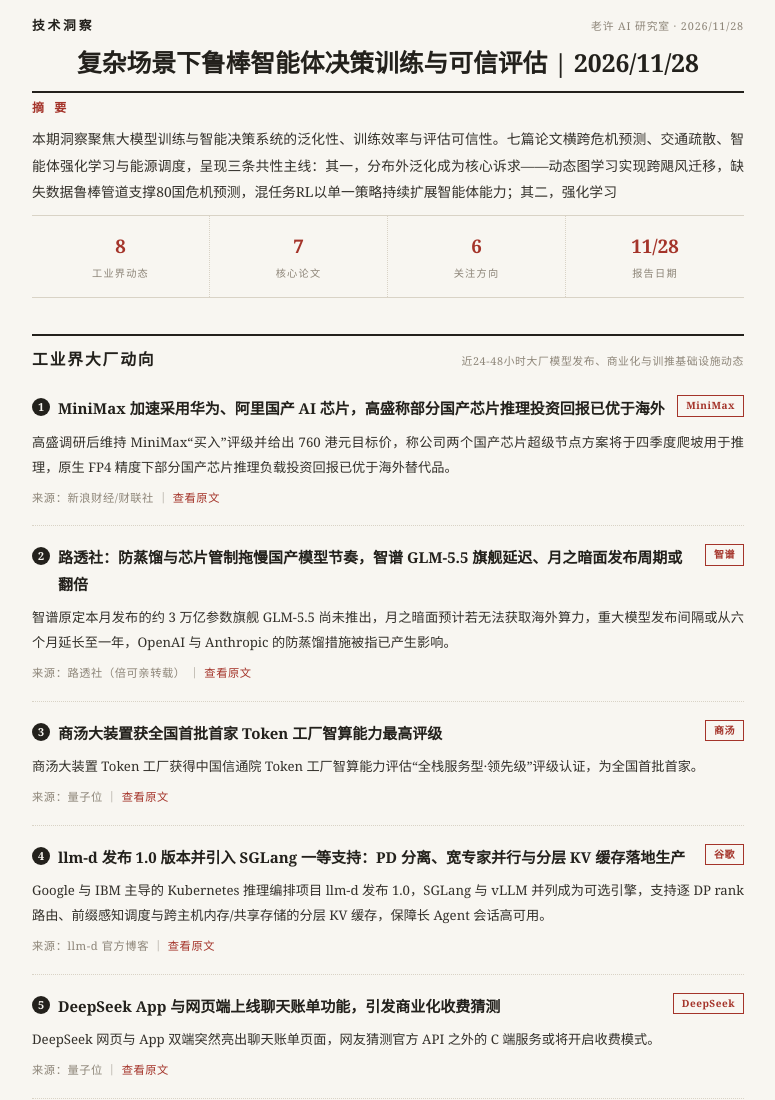
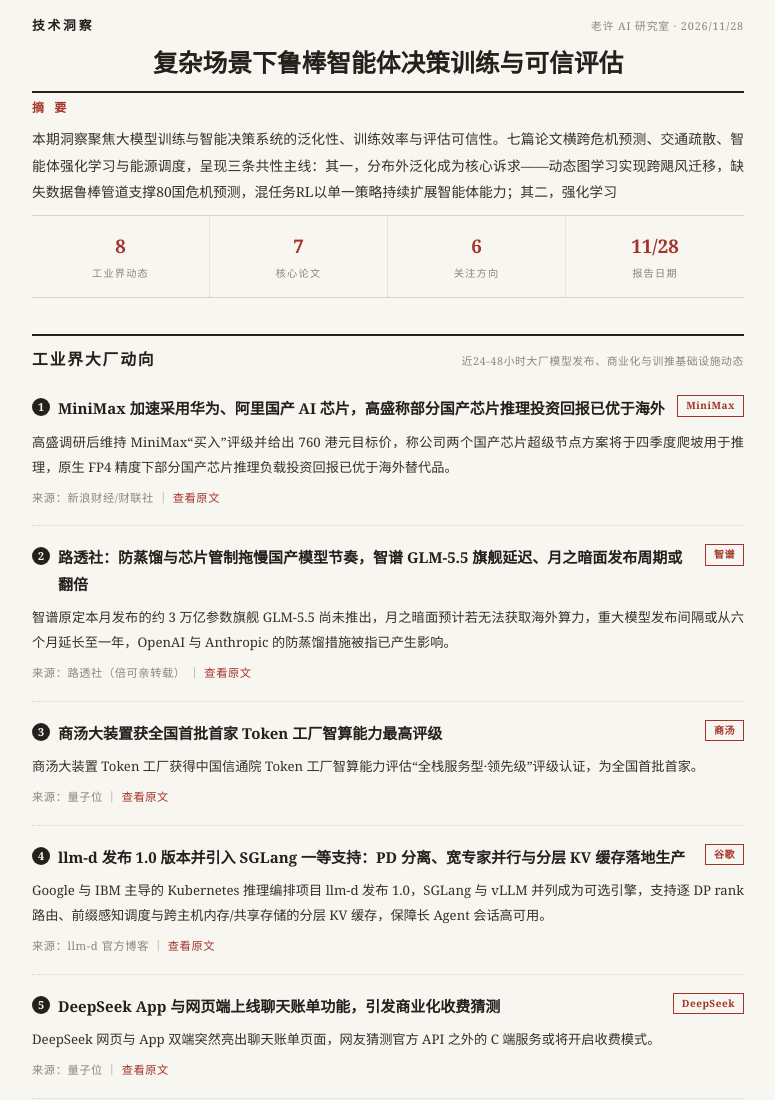
Before and after one commit to sailing27/xinsight, a plain HTML site: page reports/2026-11/2026-11-28.html in a window 1280 px wide. Shown: the top 1100 px of the page, without its empty margins (252-1027 px from the left). Drawn offline with Linux system fonts and the light colour scheme.

Commit message:
fix: 标题去掉重复日期后缀

```diff
--- a/reports/2026-11/2026-11-28.html
+++ b/reports/2026-11/2026-11-28.html
@@ -5,7 +5,7 @@
     <meta name="viewport" content="width=device-width, initial-scale=1.0">
     <link rel="preconnect" href="https://fonts.loli.net">
     <link rel="stylesheet" href="https://fonts.loli.net/css2?family=Noto+Serif+SC:wght@400;600;900&display=swap">
-    <title>复杂场景下鲁棒智能体决策训练与可信评估 | 2026/11/28</title>
+    <title>复杂场景下鲁棒智能体决策训练与可信评估</title>
     <style>
         * { margin: 0; padding: 0; box-sizing: border-box; }
         html { font-size: 15px; }
@@ -160,7 +160,7 @@
             <span class="brand">技术洞察</span>
             <span class="meta">老许 AI 研究室 · 2026/11/28</span>
         </header>
-        <div class="report-title">复杂场景下鲁棒智能体决策训练与可信评估 | 2026/11/28</div>
+        <div class="report-title">复杂场景下鲁棒智能体决策训练与可信评估</div>
 
         <div class="content">
             <!-- 摘要 -->
```
